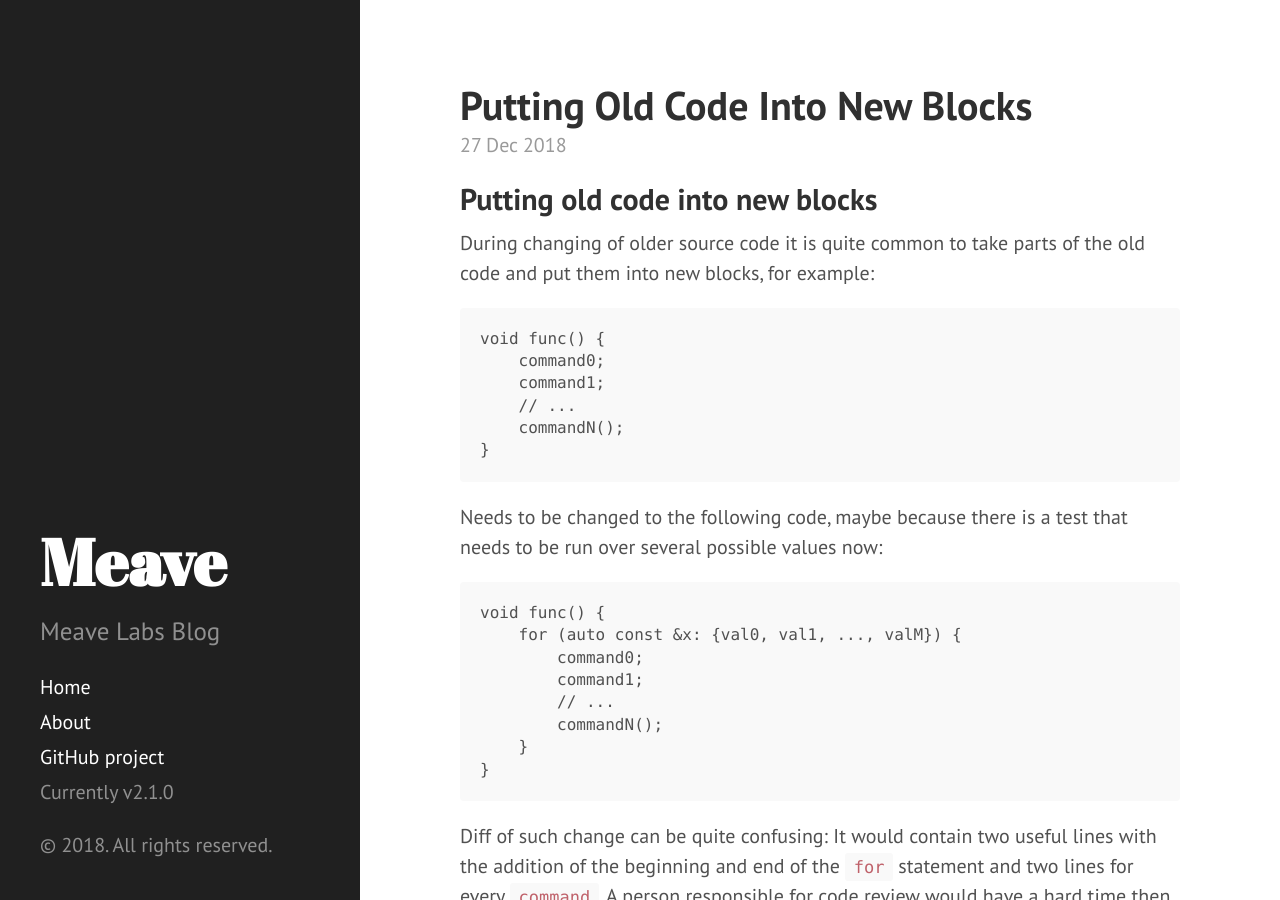
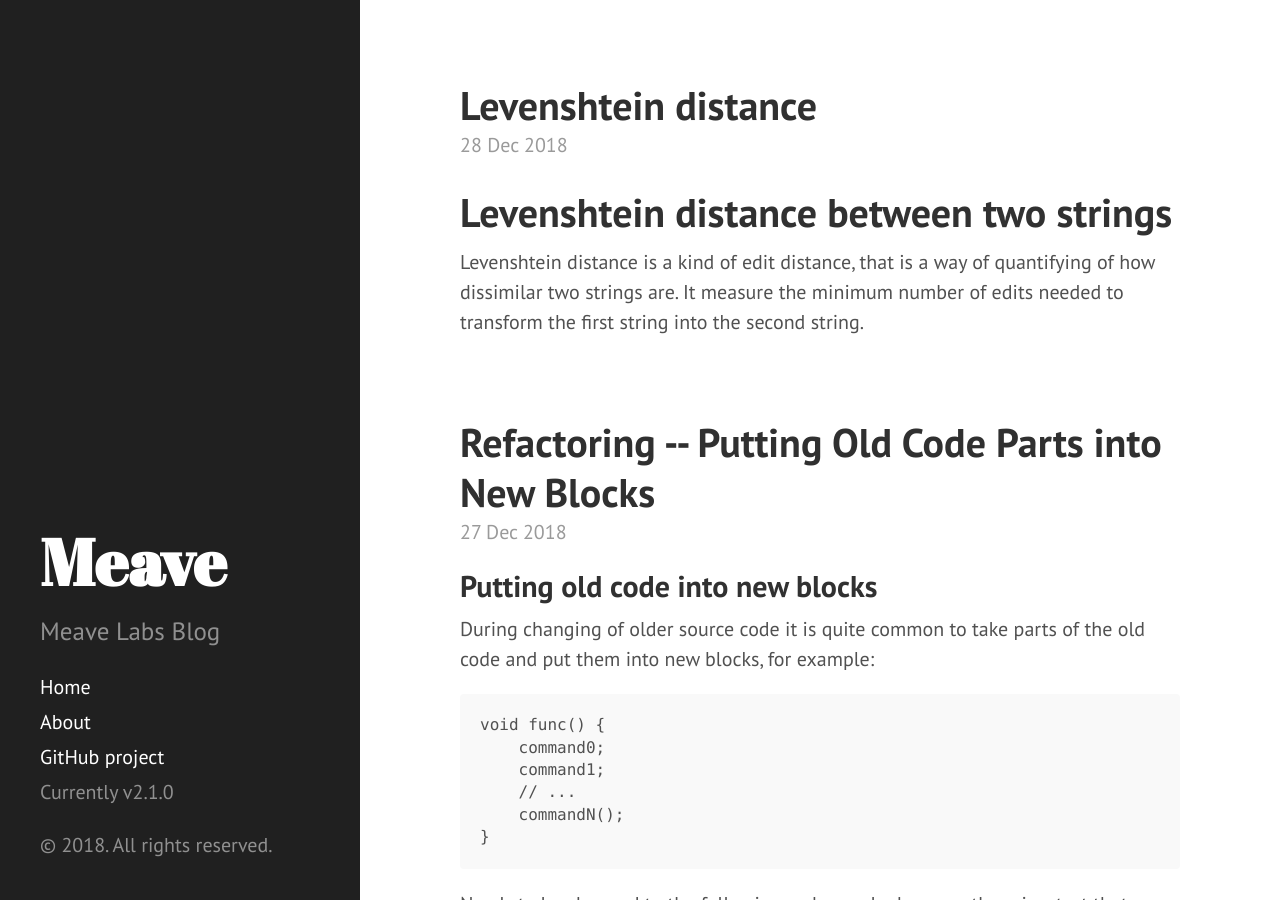
Before and after one commit to meave-labs/meave-labs.github.io.bak, a Jekyll site: the page built from index.html, in a window 1280 px wide and 900 px high. Built offline with Jekyll 4.4.1, drawn with Linux system fonts in a browser that asks for light colours; Markdown is read by kramdown in place of the engine named in the settings; the list of posts is cut into pages by our own code; some of the changed text lies outside the part shown.

Commit message:
Fixed beginning of posts, added file for math support.

```diff
--- a/404.html
+++ b/404.html
@@ -1,7 +1,7 @@
 ---
 layout: default
 title: "404: Page not found"
-permalink: 404.html
+permalink: /404.html
 ---
 
 <div class="page">
--- a/_posts/2018-12-27-putting-old-code-into-new-blocks.md
+++ b/_posts/2018-12-27-putting-old-code-into-new-blocks.md
@@ -1,3 +1,9 @@
+---
+layout: post
+title: Refactoring -- Putting Old Code Parts into New Blocks
+---
+
+
 Putting old code into new blocks
 --------------------------------
 
--- /dev/null
+++ b/_posts/2018-12-28-edit-distance.md
@@ -0,0 +1,9 @@
+---
+layout: post
+title: Levenshtein distance
+---
+
+Levenshtein distance between two strings
+=====================
+
+Levenshtein distance is a kind of edit distance, that is a way of quantifying of how dissimilar two strings are. It measure the minimum number of edits needed to transform the first string into the second string.
```
Also changed, not shown: _includes/mathjax_support (added, +17 -0 lines), _posts/2018-12-26-c++-tips-and-tricks.md (+7 -1 lines).
